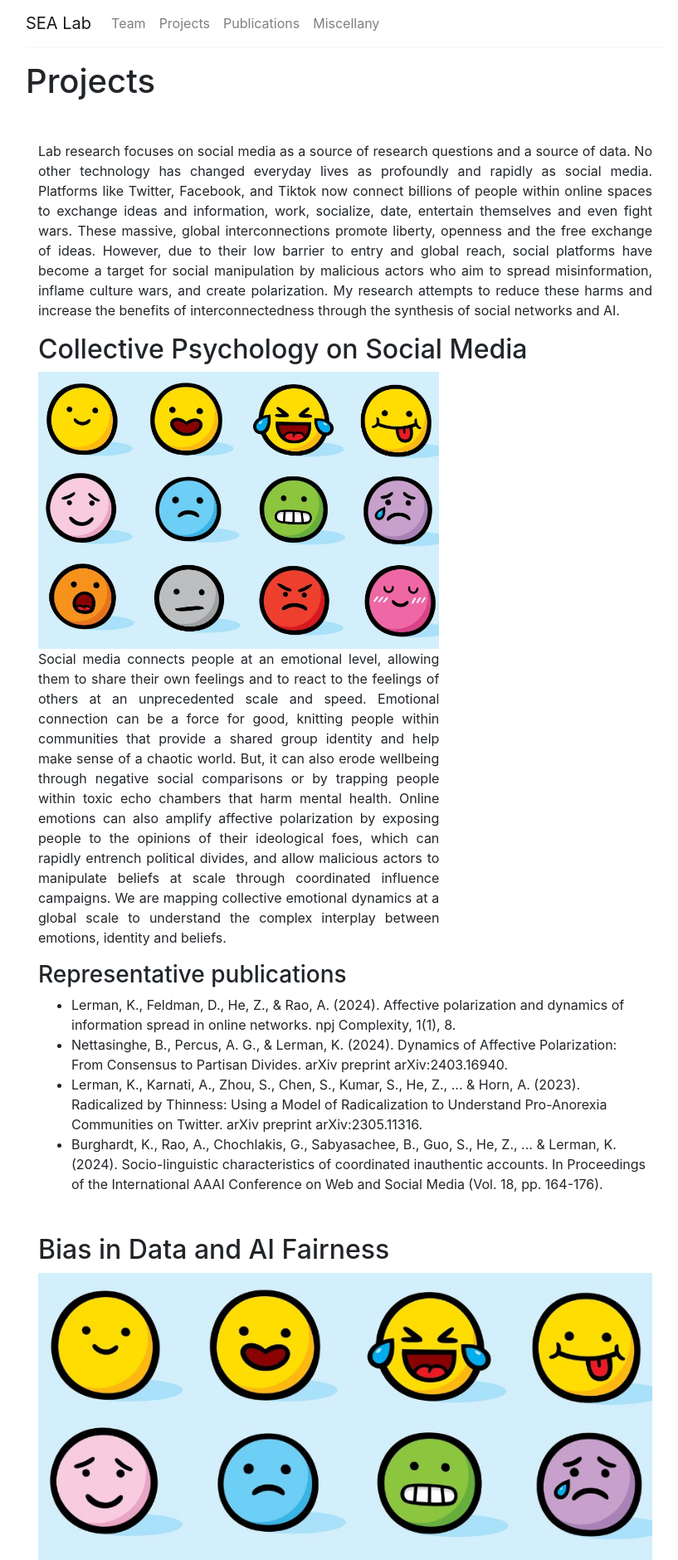
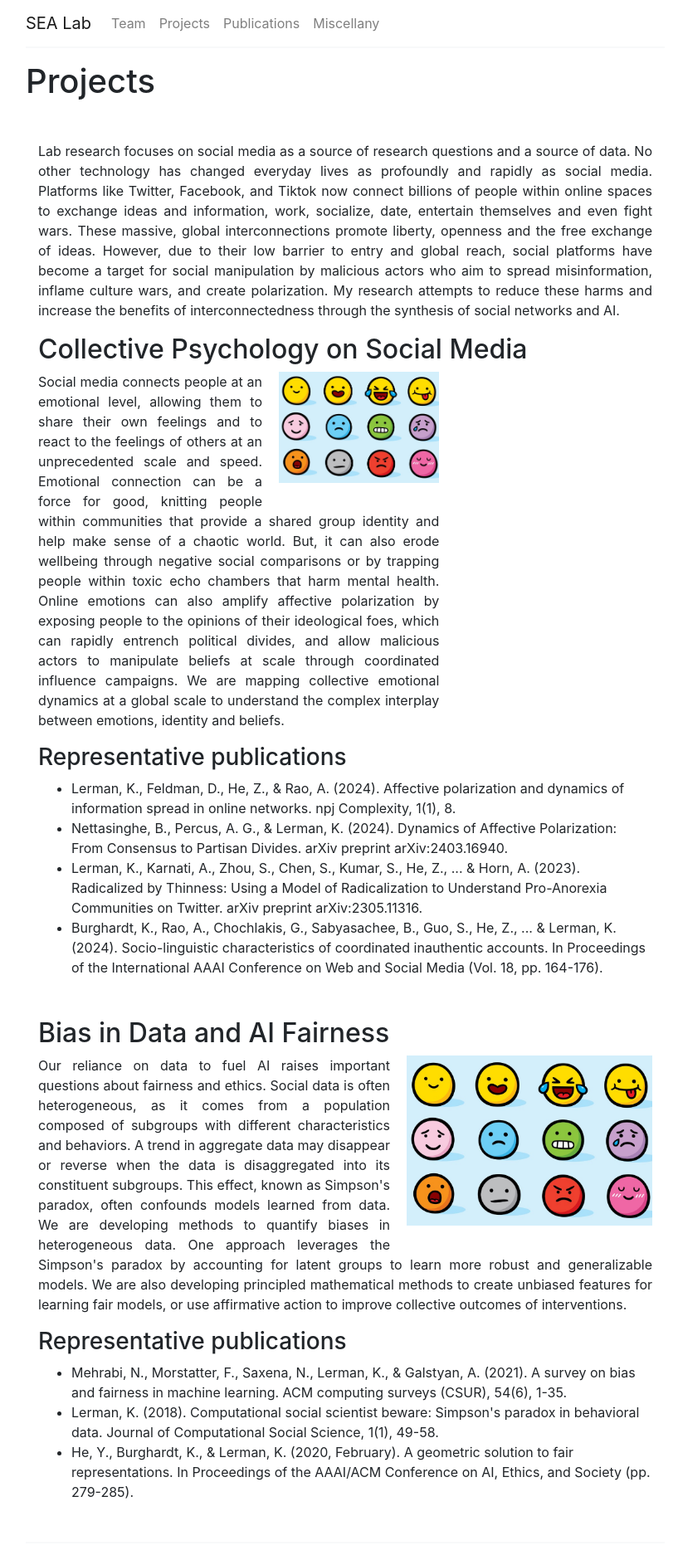
Before and after one commit to lermanlab/lermanlab.github.io, a Jekyll site: the page built from _pages/projects.html, in a window 1280 px wide. Shown: the top 1880 px of the page at 83% size, without its empty margins (224-1041 px from the left). Built offline with Jekyll 4.4.1, drawn with Linux system fonts in a browser that asks for light colours.

Commit message:
Update main.scss

```diff
--- a/assets/main.scss
+++ b/assets/main.scss
@@ -5,30 +5,23 @@
 @import "fontawesome";
 
 // Custom styles for image wrapping
-.image-wrap-container {
-    overflow: hidden; // Clearfix
-
 .image-wrap {
     float: right;
     margin: 0 0 20px 20px;
-        width: 40%;
-        shape-outside: margin-box;
+    width: 40%; // Changed from max-width to width
 
     img {
         width: 100%;
         height: auto;
-            display: block;
-        }
+        display: block; // Ensures the image takes up full width of its container
     }
 }
 
 @media (max-width: 768px) {
-    .image-wrap-container {
     .image-wrap {
         float: none;
         margin: 20px auto;
-            width: 100%;
-        }
+        width: 100%; // Changed from max-width to width
     }
 }
 
```
Lines whose indentation alone changed are shown as unchanged.
